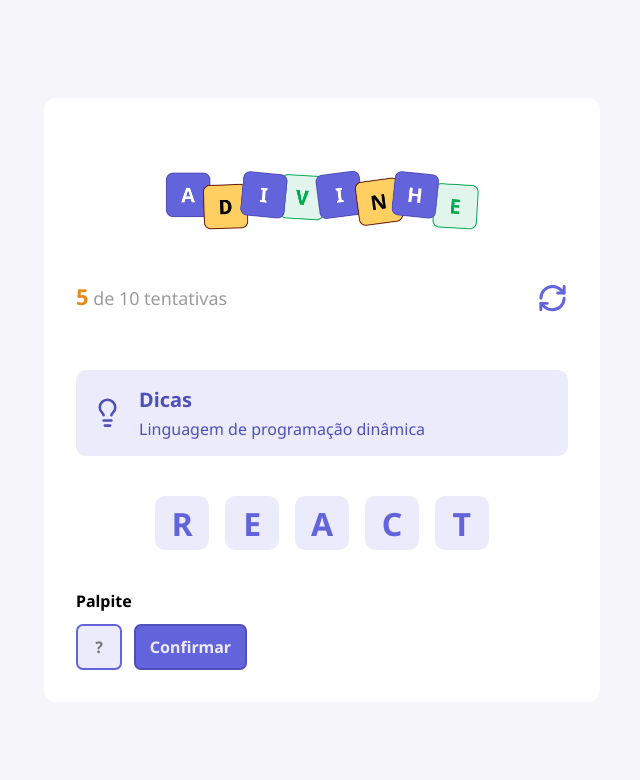
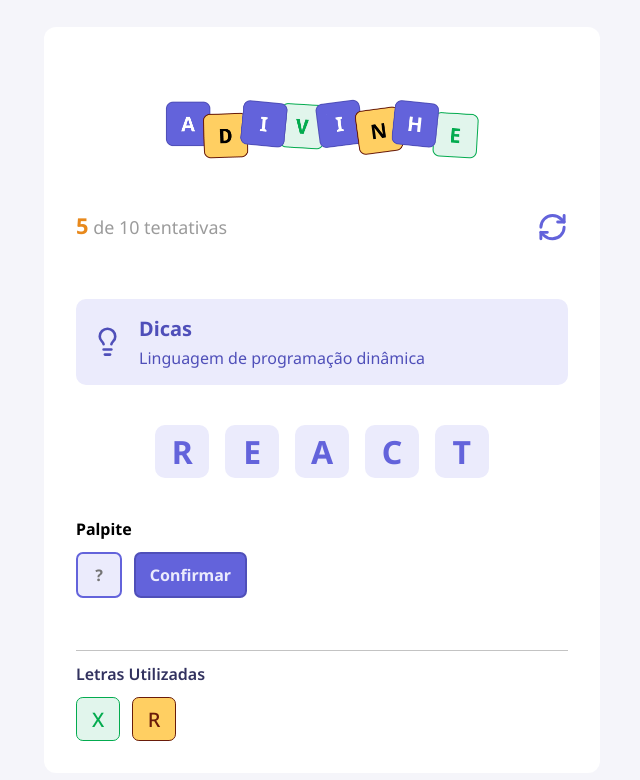
Before and after one commit to ronaldotavcano/JogoDoAdivinha, a React (Vite) app: page / in a window 1280 px wide. Shown: the top 780 px of the page, without its empty margins (318-958 px from the left). Built offline with nearby package versions, Linux system fonts and the light colour scheme.

Commit message:
feat: Implementing and styling LettersUsed component

```diff
--- a/src/App.tsx
+++ b/src/App.tsx
@@ -5,6 +5,7 @@
 import {Letter} from "./components/Letter"
 import { Input } from "./components/input"
 import { Button } from "./components/Button"
+import { LettersUsed } from "./components/LettersUsed"
 
 export default function App(){
 
@@ -32,6 +33,8 @@
                     <Input autoFocus maxLength={1} placeholder="?"/>
                     <Button title="Confirmar" />
                 </div>
+
+                <LettersUsed />
             </main>
         </div>
     )
--- a/src/components/Letter/index.tsx
+++ b/src/components/Letter/index.tsx
@@ -2,10 +2,17 @@
 
 type Props={
     value?: string
+    size?: "default" | "small"
+    color?: "default" | "correct" | "wrong"
 }
 
-export function Letter({value = " "}: Props){
-    return  <div className={styles.letter}>
+export function Letter({value = "", size = "default", color="default"}: Props){
+    return  <div className={`
+                    ${styles.letter}
+                    ${size === "small" && styles.letterSmall}
+                    ${color === "correct" && styles.letterCorrect}
+                    ${color === "wrong" && styles.letterWrong}
+                `}>
                 <span>{value}</span>
             </div>
 }
--- a/src/components/Letter/styles.module.css
+++ b/src/components/Letter/styles.module.css
@@ -15,3 +15,25 @@
     justify-content: center;
 
 }
+
+.letterSmall{
+    width: 2.75rem;
+    height: 2.75rem;
+    border-radius: 0.43rem;
+
+    font-size: 1.25rem;
+    font-weight: 500;
+    border: 1px solid #6363db
+}
+
+.letterCorrect{
+    background-color: #e1f5ec;
+    border-color: #03ab4f;
+    color: #03ab4f;
+}
+
+.letterWrong{
+    background-color: #ffcf62;
+    border-color: #691b0a;
+    color: #691b0a;
+}
--- /dev/null
+++ b/src/components/LettersUsed/index.tsx
@@ -0,0 +1,15 @@
+import styles from "./styles.module.css"
+import { Letter } from "../Letter"
+
+export function LettersUsed(){
+    return(
+        <div className={styles.lettersUsed}>
+            <h5>Letras Utilizadas</h5>
+
+            <div>
+                <Letter value="X" size="small" color="correct"/>
+                <Letter value="R" size="small" color="wrong"/>
+            </div>
+        </div>
+    )
+}
--- /dev/null
+++ b/src/components/LettersUsed/styles.module.css
@@ -0,0 +1,18 @@
+.lettersUsed{
+    width: 100%;
+    margin-top: 3.25rem;
+    border-top: 1px solid #c3c3c3;
+
+    & >h5{
+        color: #32325f;
+        font-size: 1rem;
+        font-weight: 600;
+        margin: .75rem 0;
+    }
+
+    & >div{
+        display: flex;
+        gap: .75rem;
+        flex-wrap: wrap;
+    }
+}
```
